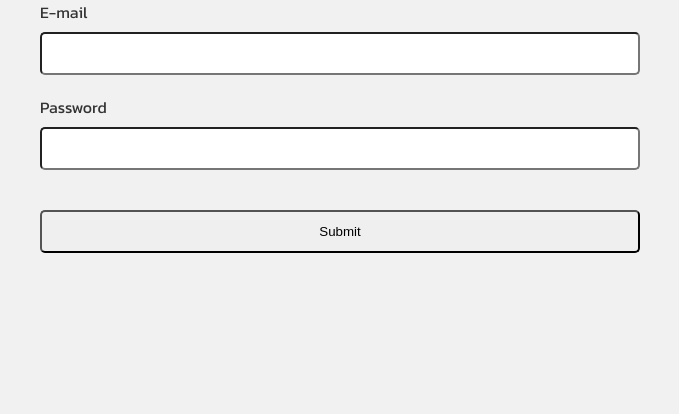
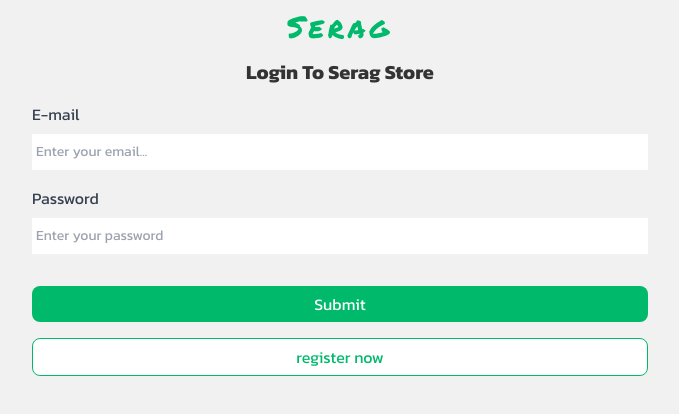
Before and after one commit to usamaserag/ecommerce_firebase, a React (Create React App) app: page /login in a window 1280 px wide. Shown: the top 414 px of the page, without its empty margins (300-979 px from the left). Built offline with nearby package versions, Linux system fonts and the light colour scheme; no server answers; a web font is replaced by a local one.

Commit message:
add Tailwind

```diff
--- a/package.json
+++ b/package.json
@@ -6,8 +6,8 @@
     "@testing-library/jest-dom": "^5.16.5",
     "@testing-library/react": "^13.4.0",
     "@testing-library/user-event": "^13.5.0",
+    "animate.css": "^4.1.1",
     "antd": "^5.6.1",
-    "animate.css": "^4.1.1",
     "firebase": "^9.22.2",
     "react": "^18.2.0",
     "react-dom": "^18.2.0",
@@ -40,5 +40,8 @@
       "last 1 firefox version",
       "last 1 safari version"
     ]
+  },
+  "devDependencies": {
+    "tailwindcss": "^3.3.3"
   }
 }
--- /dev/null
+++ b/postcss.config.js
@@ -0,0 +1,6 @@
+module.exports = {
+  plugins: {
+    tailwindcss: {},
+    autoprefixer: {},
+  },
+}
--- a/src/App.js
+++ b/src/App.js
@@ -44,13 +44,9 @@ const App = () => {
           json.map((product) => ({ ...product, quantity: 0 })) // Add quantity key
         )
       );
-      fetch("https://fakestoreapi.com/products/categories")
+    fetch("https://fakestoreapi.com/products/categories")
       .then((res) => res.json())
-      .then((json) =>
-        setCategories(
-          json
-        )
-      );
+      .then((json) => setCategories(json));
   }, []);
 
   useEffect(() => {
@@ -133,12 +129,12 @@ const App = () => {
 
   const handleFilter = (category) => {
     setSelectedCategory(category);
-  }
+  };
 
-  const filteredProducts = selectedCategory === "all"
-  ? products
-  : products.filter(product => product.category === selectedCategory);
-
+  const filteredProducts =
+    selectedCategory === "all"
+      ? products
+      : products.filter((product) => product.category === selectedCategory);
 
   if (loading) {
     return (
@@ -182,7 +178,7 @@ const App = () => {
       >
         <Router>
           <div className={darkMode ? "dark-mode full_page" : "full_page"}>
-            <div className="container">
+            <div className="container my-0 mx-auto h-screen">
               {user && <Navbar />}
               <Routes>
                 <Route
--- a/src/index.css
+++ b/src/index.css
@@ -1,3 +1,7 @@
+@tailwind base;
+@tailwind components;
+@tailwind utilities;
+
 :root {
   --main_color: #00b96b;
   --border_color: #e4e4e4;
@@ -56,7 +60,7 @@ a {
   align-items: center;
   position: relative;
 }
-button {
+/* button {
   border: none;
   background-color: transparent;
   cursor: pointer;
@@ -66,7 +70,7 @@ button {
   align-items: center;
   outline: none;
   width: fit-content;
-}
+} */
 img {
   width: 100%;
   height: 100%;
@@ -74,41 +78,7 @@ img {
 input {
   width: 100%;
 }
-/********************/
-.login_form {
-  max-width: 600px;
-  margin: 0 auto;
-  display: flex;
-  flex-direction: column;
-  gap: 20px;
-}
-.login_form input {
-  padding: 12px;
-  border-radius: 5px;
-  outline: none;
-}
-.input-container {
-  display: flex;
-  flex-direction: column;
-  gap: 8px;
-}
-.input_password_box {
-  position: relative;
-  width: 100%;
-}
-.icon_password {
-  position: absolute;
-  top: 50%;
-  transform: translate(0, -50%);
-  right: 8px;
-  cursor: pointer;
-  opacity: 0.5;
-  transition: all 0.3s linear;
-}
-.icon_password:hover {
-  opacity: 1;
-}
-/********************/
+
 .navbar {
   width: 100%;
   display: flex;
@@ -242,11 +212,7 @@ input {
   margin-top: 30px;
   margin-bottom: 30px;
 }
-.container {
-  max-width: 1200px;
-  margin: 0 auto;
-  min-height: 100vh;
-}
+
 .full_page {
   width: 100%;
   background-color: var(--background-color);
--- a/src/pages/Login.jsx
+++ b/src/pages/Login.jsx
@@ -39,7 +39,6 @@ const Login = () => {
           setErrorMsg("");
           // Login failed
           const errorCode = error.code;
-
           if (errorCode === "auth/user-not-found") {
             // User does not exist or email is not registered
             setErrorMsg("User does not exist or email is not registered");
--- a/src/pages/LoginPage.jsx
+++ b/src/pages/LoginPage.jsx
@@ -3,6 +3,7 @@ import firebase from "../firebase";
 import { useNavigate } from "react-router-dom";
 import ErrorText from "../components/ErrorText";
 import { FaEye } from "react-icons/fa";
+import Button from "../components/Button";
 
 const LoginPage = () => {
   const auth = firebase.auth();
@@ -61,6 +62,9 @@ const LoginPage = () => {
         });
     }
   };
+  const handleRegister = () => {
+    navigate("/signup");
+  };
   const startTogglePasswordInput = () => {
     setInputType(false);
   };
@@ -69,39 +73,45 @@ const LoginPage = () => {
   };
 
   return (
-    <div>
-      <form className="login_form" onSubmit={handleSubmit}>
-        <div className="input-container">
-          <label className="label" htmlFor="mail">
+    <div className="md:w-6/12 w-full my-0 mx-auto flex flex-col gap-4 p-3">
+      <form className="w-full flex flex-col gap-4" onSubmit={handleSubmit}>
+        <div className="navbar_logo text-center">Serag</div>
+        <h3 className="text-xl text-center font-bold text-2xl">
+          Login To Serag Store
+        </h3>
+        <div className="flex flex-col">
+          <label className="text-gray-700" htmlFor="mail">
             E-mail
           </label>
           <input
-            className="login_input"
+            className="border-0 bg-white py-1.5 pl-1 mt-2 text-gray-900 placeholder:text-gray-400 focus:ring-0 sm:text-sm sm:leading-6"
             id="mail"
             name="mail"
             type="email"
+            placeholder="Enter your email..."
             value={state.mail}
             onChange={handleChange}
             required
           />
         </div>
-        <div className="input-container">
-          <label className="label" htmlFor="password">
+        <div className="flex flex-col">
+          <label className="text-gray-700" htmlFor="password">
             Password
           </label>
-          <div className="input_password_box">
+          <div className="relative">
             <input
-              className="login_input"
+              className="border-0 bg-white py-1.5 pl-1 mt-2 text-gray-900 placeholder:text-gray-400 focus:ring-0 sm:text-sm sm:leading-6"
               id="password"
               name="password"
               type={inputType ? "password" : "text"}
               value={state.password}
+              placeholder="Enter your password"
               onChange={handleChange}
               required
             />
             {state.password.length > 0 && (
               <FaEye
-                className="icon_password"
+                className="text-gray-400 cursor-pointer transition-all duration-200 hover:text-gray-600 absolute right-1 inset-y-2/4 -translate-y-2/4"
                 onMouseDown={startTogglePasswordInput}
                 onMouseUp={endTogglePasswordInput}
               />
@@ -109,8 +119,16 @@ const LoginPage = () => {
           </div>
         </div>
         <ErrorText text={errorMsg} />
-        <input type="submit" />
+        <input
+          className="rounded-lg bg-primary px-2.5 py-1.5 text-white cursor-pointer transition-all duration-200 hover:bg-primaryHover"
+          type="submit"
+        />
       </form>
+      <Button
+        text="register now"
+        handleClick={handleRegister}
+        btn_class="w-full text-primary text-center rounded-lg border border-primary bg-white px-2.5 py-1.5 cursor-pointer"
+      />
     </div>
   );
 };
--- /dev/null
+++ b/tailwind.config.js
@@ -0,0 +1,15 @@
+/** @type {import('tailwindcss').Config} */
+module.exports = {
+  content: [
+    "./src/**/*.{js,jsx,ts,tsx}",
+  ],
+  theme: {
+    extend: {
+      colors: {
+        primary: '#00b96b',
+        primaryHover: '#00d96b',
+      },
+    },
+  },
+  plugins: [],
+}
```
Also changed, not shown: src/components/Navbar.jsx (+9 -3 lines), 1 other file (tests, documents, lock files or other folders).
